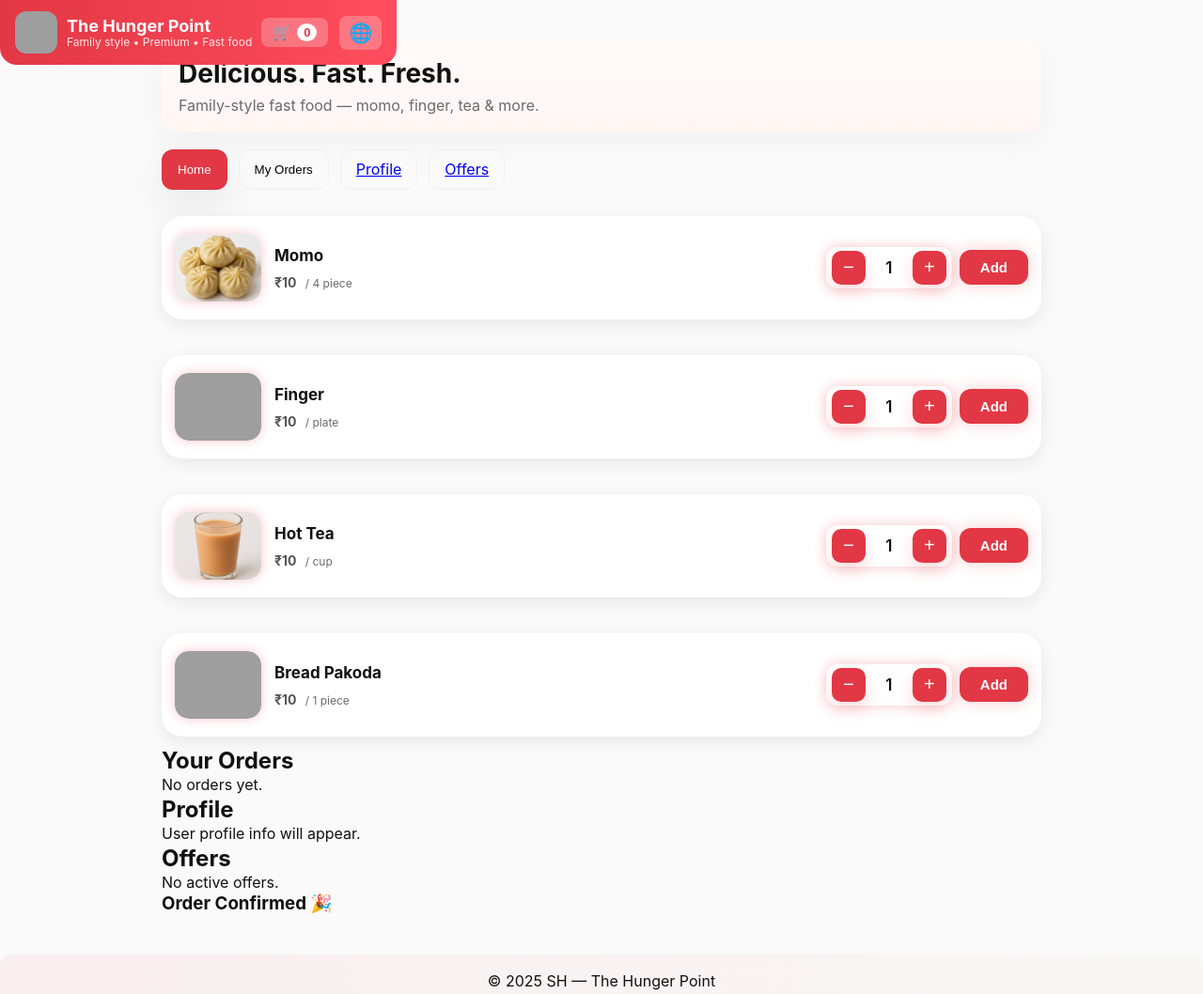
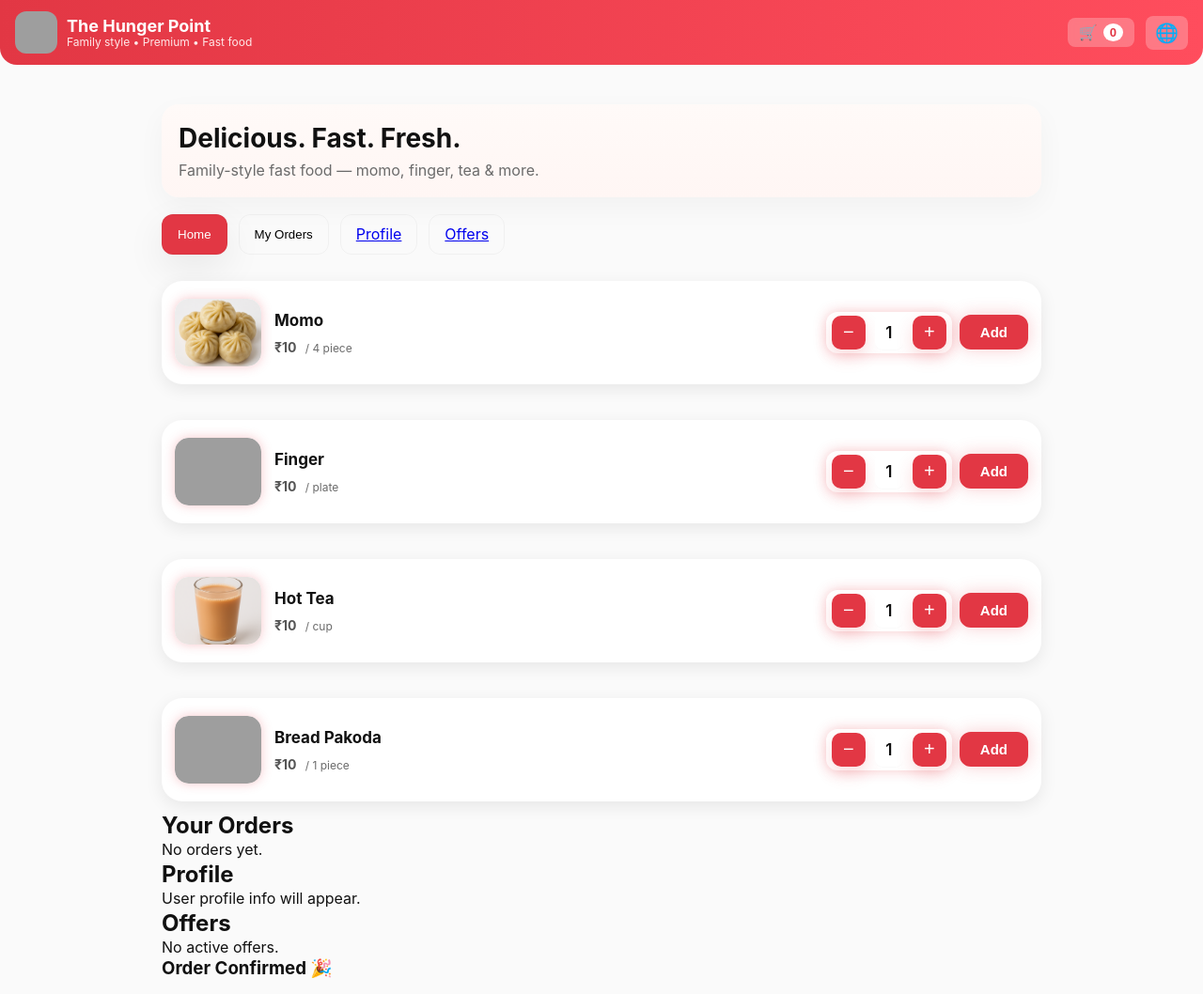
Before and after one commit to SandeepCoder09/SH-thehungerpoint, a plain HTML site: page home/index.html in a window 1280 px wide. Shown: the top 1058 px of the page at 94% size. Drawn offline with Linux system fonts and the light colour scheme; no server answers; grey boxes are pictures that could not be loaded; a script that the page names is missing; files whose address does not match are found by name.

Commit message:
Update style.css

```diff
--- a/home/style.css
+++ b/home/style.css
@@ -38,8 +38,6 @@ body {
 
 /* HEADER CONTAINER */
 .nav {
-  position: fixed;
-  top: 0px;
   display: flex;
   align-items: center;
   justify-content: space-between;
```
